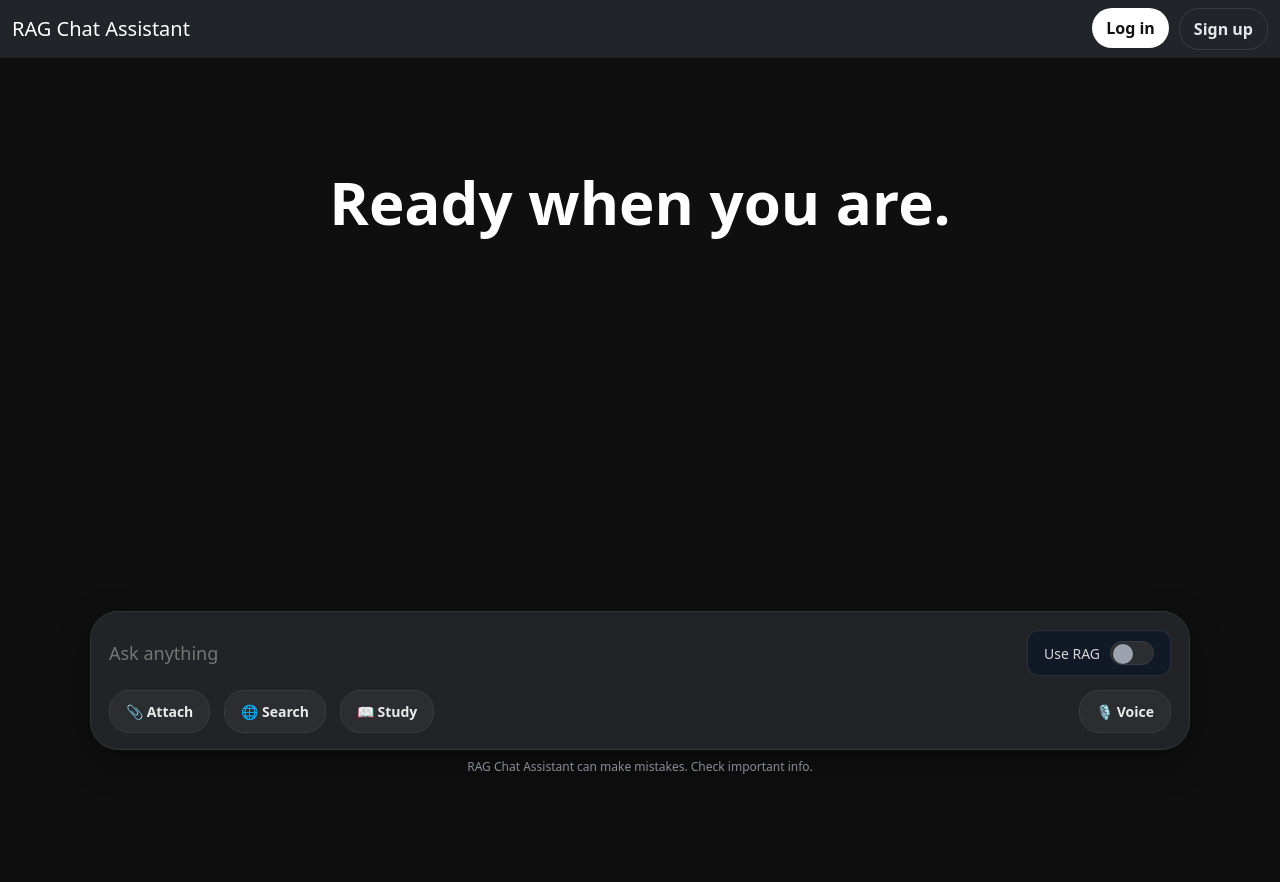
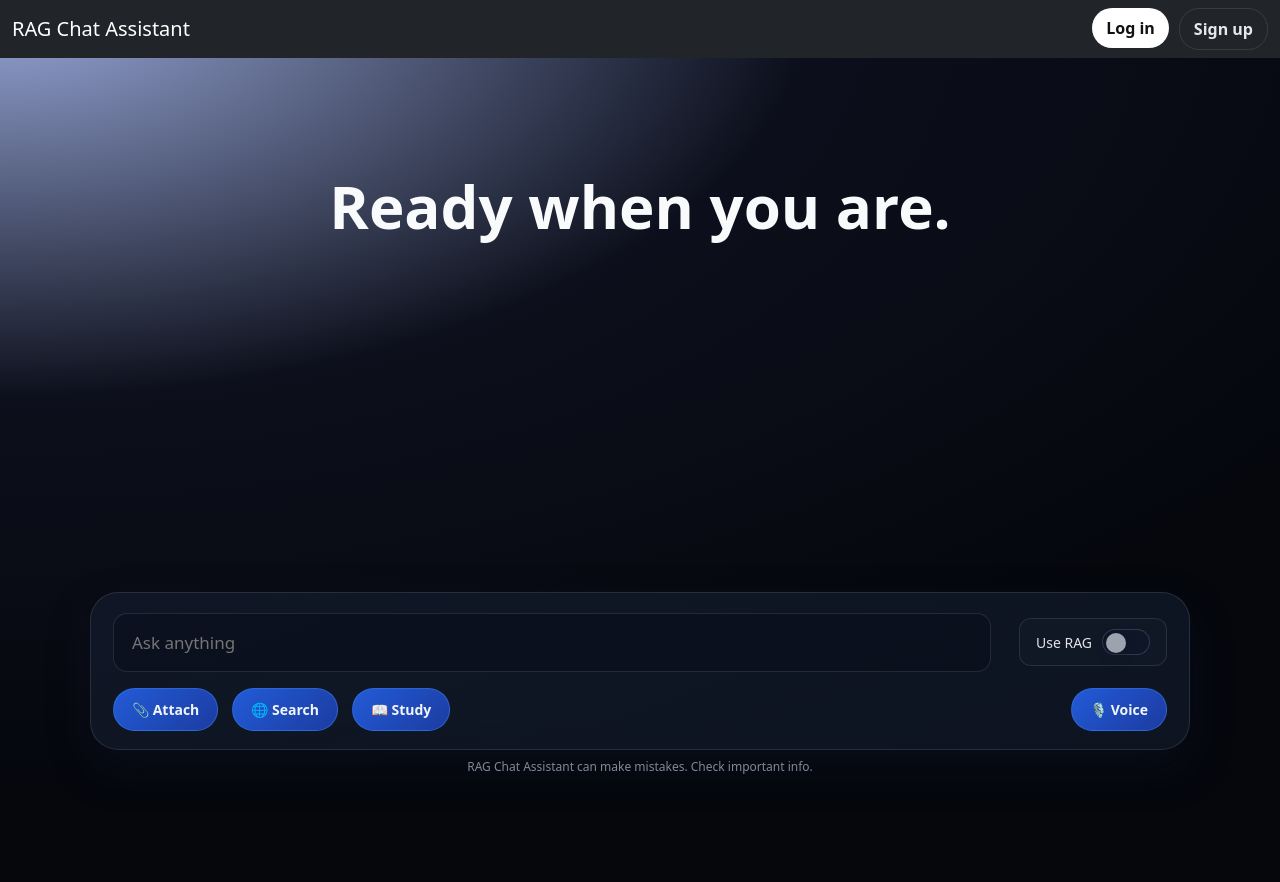
Before and after one commit to CopyCoderJay/RAG_CHAT, a Django app: page / in a window 1280 px wide. Run offline with Django 4.2, Linux system fonts and the light colour scheme.

Commit message:
UI7 Commit

```diff
--- a/templates/chat/landing_public.html
+++ b/templates/chat/landing_public.html
@@ -5,29 +5,59 @@
 
 {% block content %}
 <style>
-  body { background: #0f0f10; color: var(--text-primary); }
-  .landing-wrap { min-height: 100vh; padding: 24px 0 120px; display:flex; flex-direction:column; align-items:center; }
-  .landing-title { font-size: clamp(32px, 5vw, 60px); font-weight: 800; color: #fff; margin: 60px 0 24px 0; text-align:center; }
+  body {
+    background:
+      radial-gradient(140% 100% at 0% 0%, rgba(30, 64, 175, 0.45) 0%, rgba(8, 11, 23, 0.98) 45%, #05070d 90%),
+      radial-gradient(120% 120% at 100% 0%, rgba(37, 99, 235, 0.25) 0%, rgba(8, 11, 23, 0) 60%);
+    color: var(--text-primary);
+  }
+  .landing-wrap { min-height: 100vh; padding: 48px 0 160px; display:flex; flex-direction:column; align-items:center; gap: 32px; }
+  .landing-title { font-size: clamp(34px, 5vw, 60px); font-weight: 700; color: var(--text-primary); margin: 40px 0 12px 0; text-align:center; }
   .composer { position: fixed; left:50%; transform: translateX(-50%); bottom: 24px; width: min(1100px, 92vw); }
-  .landing-bar { width: 100%; background: #222326; border: 1px solid #33353a; border-radius: 28px; padding: 18px 18px 16px; box-shadow: 0 12px 34px rgba(0,0,0,0.35); position: relative; }
-  .landing-input-row { display:flex; align-items:center; gap:12px; justify-content:space-between; }
-  .landing-input { flex: 1; background: transparent; border: none; outline: none; color: #eaeaea; font-size: 18px; }
+  .landing-bar {
+    width: 100%;
+    background: linear-gradient(160deg, rgba(17, 24, 39, 0.92), rgba(17, 24, 39, 0.78));
+    border: 1px solid rgba(148, 163, 184, 0.18);
+    border-radius: 28px;
+    padding: 20px 22px 18px;
+    box-shadow: 0 18px 40px rgba(15, 23, 42, 0.35);
+    position: relative;
+    backdrop-filter: blur(16px);
+  }
+  .landing-input-row { display:flex; align-items:center; gap:16px; justify-content:space-between; }
+  .landing-input { flex: 1; background: rgba(8, 11, 23, 0.35); border: 1px solid rgba(148, 163, 184, 0.18); border-radius: 14px; outline: none; color: var(--text-primary); font-size: 17px; padding: 16px 18px; transition: border-color .2s ease, box-shadow .2s ease; }
+  .landing-input:focus { border-color: var(--accent-primary); box-shadow: 0 0 0 2px rgba(37, 99, 235, 0.25); }
   /* RAG toggle */
-  .rag-toggle { display:flex; align-items:center; gap:10px; color:#eaeaea; margin-left:12px; }
-  .rag-switch { position: relative; width: 44px; height: 24px; background:#2b2d31; border:1px solid #3a3b3f; border-radius: 9999px; cursor:pointer; }
-  .rag-switch::after { content:''; position:absolute; top:2px; left:2px; width:20px; height:20px; background:#9ca3af; border-radius:9999px; transition: all .2s ease; }
+  .rag-toggle { display:flex; align-items:center; gap:10px; color:var(--text-primary); margin-left:12px; }
+  .rag-switch { position: relative; width: 48px; height: 26px; background:rgba(15, 23, 42, 0.75); border:1px solid rgba(148, 163, 184, 0.25); border-radius: 9999px; cursor:pointer; transition: all .2s ease; }
+  .rag-switch::after { content:''; position:absolute; top:3px; left:3px; width:20px; height:20px; background:#9ca3af; border-radius:9999px; transition: all .2s ease; box-shadow:0 4px 10px rgba(15, 23, 42, 0.5); }
   #guest-rag:checked + .rag-switch { background: linear-gradient(90deg, var(--grad-start), var(--grad-end)); border-color: transparent; }
-  #guest-rag:checked + .rag-switch::after { left:22px; background:#fff; }
+  #guest-rag:checked + .rag-switch::after { left:25px; background:#fff; }
   /* Remove placeholder badges; enable Grammarly compatibility */
-  .chip-row { display:flex; align-items:center; gap:14px; margin-top: 14px; }
-  .chip { display:flex; align-items:center; gap:10px; color:#eaeaea; background:#2b2d31; border:1px solid #3a3b3f; padding:10px 16px; border-radius: 20px; font-weight:600; font-size:14px; cursor:pointer; outline:none; border-image: initial; }
-  .chip:hover { border-color:#565a61; background:#303239; }
+  .chip-row { display:flex; align-items:center; gap:14px; margin-top: 16px; }
+  .chip {
+    display:flex;
+    align-items:center;
+    gap:10px;
+    color:#f1f5f9;
+    background: linear-gradient(135deg, rgba(37, 99, 235, 0.9), rgba(30, 64, 175, 0.9));
+    border:1px solid rgba(59, 130, 246, 0.5);
+    padding:10px 18px;
+    border-radius: 999px;
+    font-weight:600;
+    font-size:14px;
+    cursor:pointer;
+    outline:none;
+    transition: all .2s ease;
+  }
+  .chip:hover { filter: brightness(1.05); box-shadow: 0 10px 22px rgba(30, 64, 175, 0.25); }
   .chip:active { transform: translateY(1px); }
-  .btn-login { background: linear-gradient(90deg, var(--grad-start), var(--grad-end)); color:#fff; padding:10px 14px; border-radius:10px; text-decoration:none; font-weight:600; }
-  .btn-signup { background: transparent; color:#eaeaea; border:1px solid #3a3b3f; padding:10px 14px; border-radius:10px; text-decoration:none; font-weight:600; }
-  .landing-hint { margin-top: 12px; color:#9ba3af; font-size: 14px; }
+  .btn-login { background: linear-gradient(135deg, rgba(37, 99, 235, 0.95), rgba(30, 64, 175, 0.95)); color:#fff; padding:10px 16px; border-radius:10px; text-decoration:none; font-weight:600; box-shadow:0 10px 24px rgba(30, 64, 175, 0.25); }
+  .btn-signup { background: rgba(15, 23, 42, 0.75); color:var(--text-primary); border:1px solid rgba(148, 163, 184, 0.35); padding:10px 16px; border-radius:10px; text-decoration:none; font-weight:600; }
+  .btn-signup:hover { border-color: var(--accent-primary); color: var(--accent-primary); }
+  .landing-hint { margin-top: 12px; color:#cbd5f5; font-size: 14px; opacity: 0.85; }
   .guest-messages { width:min(1100px,92vw); margin:16px auto 0; display:flex; flex-direction:column; gap:10px; padding-bottom:140px; }
-  .guest-msg { color:#eaeaea; background:transparent; border:none; padding:0; border-radius:0; max-width:90%; font-size:18px; line-height:1.5; }
+  .guest-msg { color:#f1f5f9; background:rgba(17, 24, 39, 0.6); border:1px solid rgba(148, 163, 184, 0.12); padding:16px 18px; border-radius:18px; max-width:70%; font-size:17px; line-height:1.6; backdrop-filter: blur(8px); }
   .guest-msg.user { align-self:flex-end; background:transparent; }
 </style>
 
```
